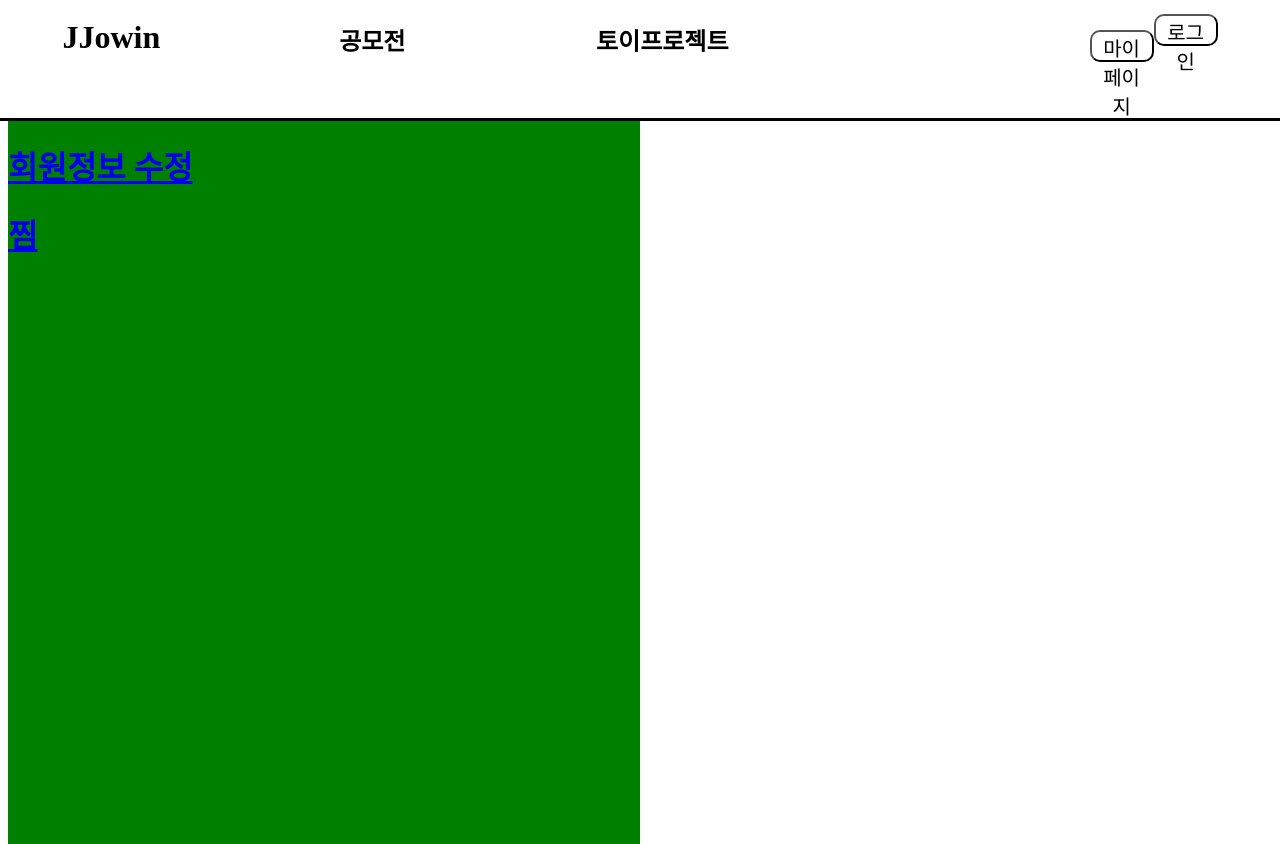
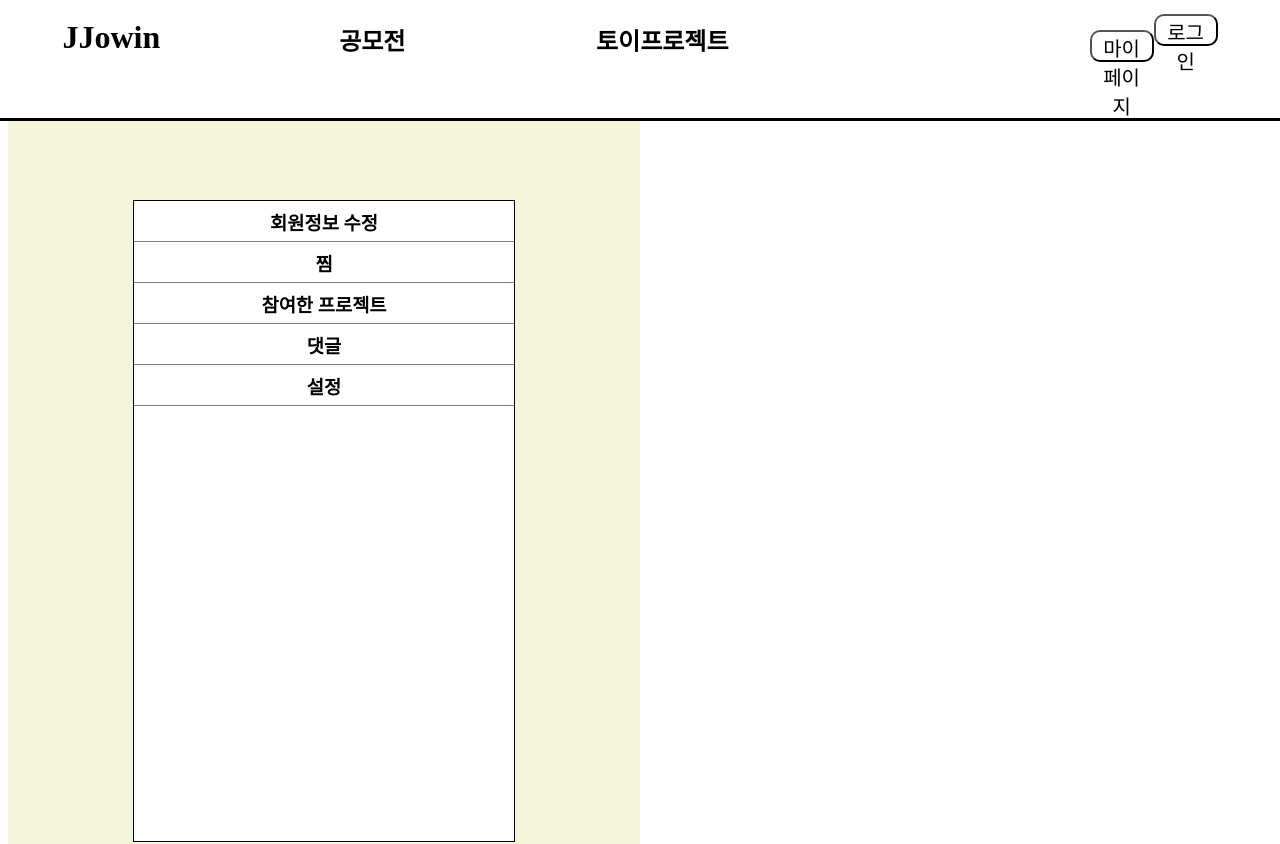
Before and after one commit to JJOWIN/Front, a React (Create React App) app in the folder jjowin/: page /myPage in a window 1280 px wide. Shown: the top 844 px of the page. Built offline with nearby package versions, Linux system fonts and the light colour scheme.

Commit message:
MyPage Outlet View Fix

```diff
--- a/jjowin/src/MyPage.js
+++ b/jjowin/src/MyPage.js
@@ -4,21 +4,51 @@ import { Outlet } from "react-router-dom";
 import styled from "styled-components";
 
 const Container = styled.div`
-    background-color: green;
+    background-color: beige;
+    display: flex;
+    text-align: center;
+    align-items: center;
+    justify-content: center;
     width:50%;
-    height:1000vh;
+    height:100vh;
 `
 const Container2 = styled.div`
-    background-color: red;
+    border: 1px solid black;
+    background-color: white;
+    width:60%;
+    height: 80%;
+    a{
+        text-decoration: none;
+        color:black;
+    }
 `
+const Span = styled.span`
+    display: flex;
+    height:5vh;
+    text-align: center;
+    align-items: center;
+    justify-content: center;
+    border-bottom: 1px solid gray;
+    h3{
+        margin:0;
+    }
+   &:hover{
+        background-color: gray;
+    }
+`;
+
 function MyPage(){
 
     return(
-
         <div style={{display:"flex"}}>
            <Container>
-             <Link to="./myPageInfoFix"><h1>회원정보 수정</h1></Link>
-             <Link to="./myPageSelect"><h1>찜</h1></Link>
+             <Container2>
+                <Link to="./myPageInfoFix"><Span><h3>회원정보 수정</h3></Span></Link>
+                <Link to="./myPageSelect"><Span><h3>찜</h3></Span></Link>
+                <Link to="./myPageJoinProject"><Span><h3>참여한 프로젝트</h3></Span></Link>
+                <Link to="./myPageComment"><Span><h3>댓글</h3></Span></Link>
+                <Link to="./myPageSetting"><Span><h3>설정</h3></Span></Link>
+             </Container2>
            </Container>
            <Outlet/>
         </div>
--- a/jjowin/src/Router.js
+++ b/jjowin/src/Router.js
@@ -9,8 +9,11 @@ import ToyProjectDetail from "./routes/ToyProjectDetail";
 import CreateToyProject from "./routes/CreateToyProject";
 import SignUp from "./routes/SignUp";
 import MyPage from "./MyPage";
-import MyPageInfoFix from "./routes/MyPageInfoFix";
-import MyPageSelect from "./routes/MyPageSelect";
+import MyPageInfoFix from "./routes/MyPage/MyPageInfoFix";
+import MyPageSelect from "./routes/MyPage/MyPageSelect";
+import MyPageSetting from "./routes/MyPage/MyPageSetting";
+import MyPageJoinProject from "./routes/MyPage/MyPageJoinProject";
+import MyPageComment from "./routes/MyPage/MyPageComment";
 
 function Router(){
     return (
@@ -27,7 +30,10 @@ function Router(){
                 <Route path="/toyprrojectList/createeToyProject" element={<CreateToyProject/>}></Route>
                 <Route path="/myPage" element={<MyPage/>}>
                     <Route path="/myPage/myPageInfoFix" element={<MyPageInfoFix/>}></Route>
-                    <Route path="/myPage/mypageSelect" element={<MyPageSelect/>}></Route>
+                    <Route path="/myPage/myPageSelect" element={<MyPageSelect/>}></Route>
+                    <Route path="/myPage/myPageSetting" element={<MyPageSetting/>}></Route>
+                    <Route path="/myPage/myPageJoinProject" element={<MyPageJoinProject/>}></Route>
+                    <Route path="/myPage/myPageComment" element={<MyPageComment/>}></Route>
                 </Route>
             </Route>
         </Routes>
--- /dev/null
+++ b/jjowin/src/routes/MyPage/MyPageComment.js
@@ -0,0 +1,22 @@
+import { useState } from "react";
+import {Link} from "react-router-dom"
+import { Outlet } from "react-router-dom";
+import styled from "styled-components";
+
+const Container = styled.div`
+    background-color: yellow;
+    width:50%;
+    height:1000vh;
+`
+const Container2 = styled.div`
+    background-color: red;
+`
+function MyPageComment(){
+
+    return(
+       <Container>
+        댓글보기
+       </Container>
+    )
+}
+export default MyPageComment;
--- /dev/null
+++ b/jjowin/src/routes/MyPage/MyPageJoinProject.js
@@ -0,0 +1,22 @@
+import { useState } from "react";
+import {Link} from "react-router-dom"
+import { Outlet } from "react-router-dom";
+import styled from "styled-components";
+
+const Container = styled.div`
+    background-color: yellow;
+    width:50%;
+    height:1000vh;
+`
+const Container2 = styled.div`
+    background-color: red;
+`
+function MyPageJoinProject(){
+
+    return(
+       <Container>
+         참여한  프로젝트
+       </Container>
+    )
+}
+export default MyPageJoinProject;
--- a/jjowin/src/routes/MyPageSelect.js
+++ b/jjowin/src/routes/MyPage/MyPageSelect.js
@@ -3,7 +3,7 @@ import { Outlet } from "react-router-dom";
 import styled from "styled-components";
 
 const Container = styled.div`
-    background-color: blue;
+    background-color: yellow;
     width:50%;
     height:1000vh;
 `
--- /dev/null
+++ b/jjowin/src/routes/MyPage/MyPageSetting.js
@@ -0,0 +1,20 @@
+import { useState } from "react";
+import { Outlet } from "react-router-dom";
+import styled from "styled-components";
+
+const Container = styled.div`
+    background-color: yellow;
+    width:50%;
+    height:1000vh;
+`
+
+function MyPageSetting(){
+
+    return(
+
+        <Container>
+        설정
+       </Container>
+    )
+}
+export default MyPageSetting
```
Also changed, not shown: jjowin/src/routes/MyPage/MyPageInfoFix.js (renamed from jjowin/src/routes/MyPageInfoFix.js).
